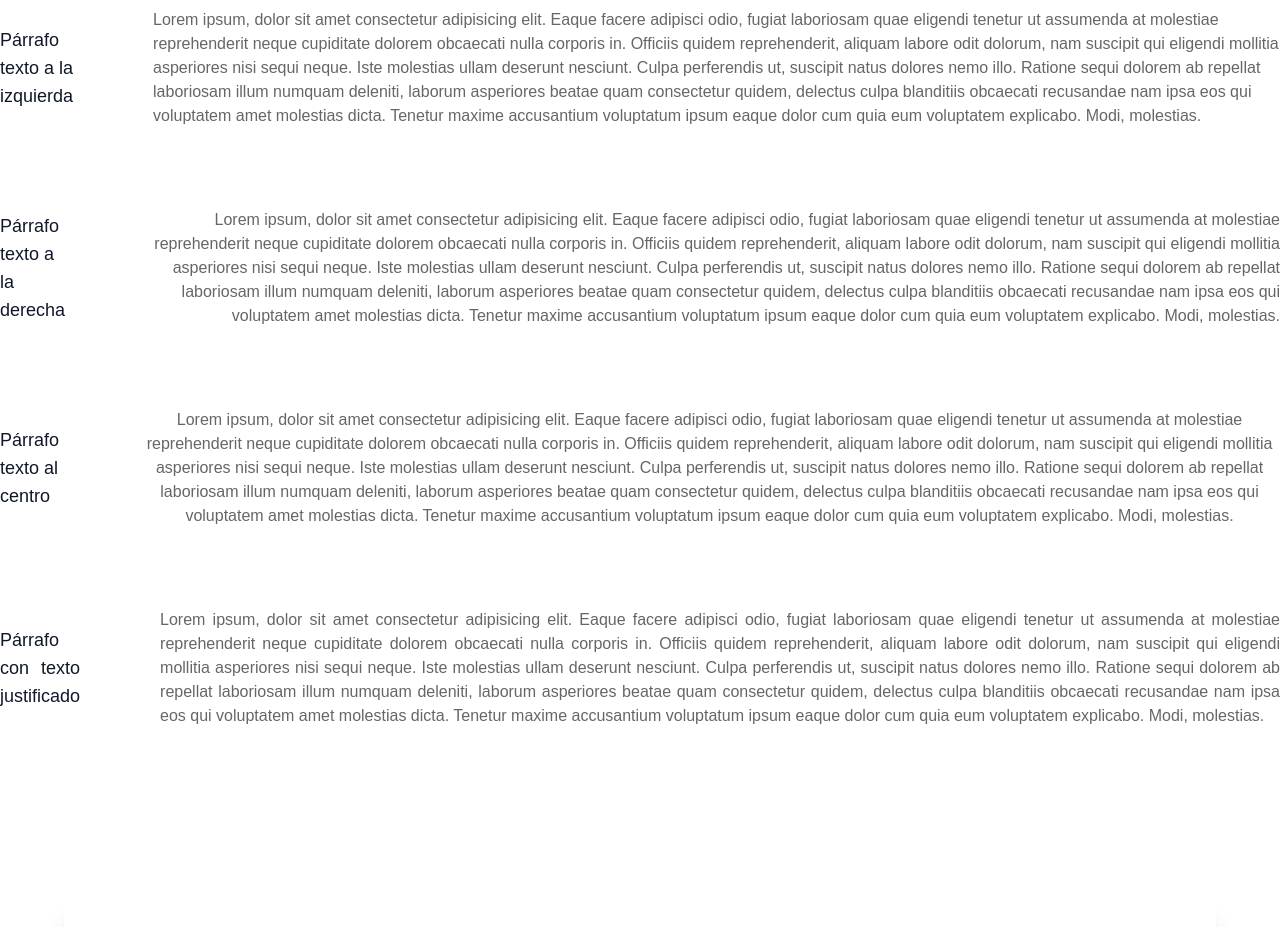
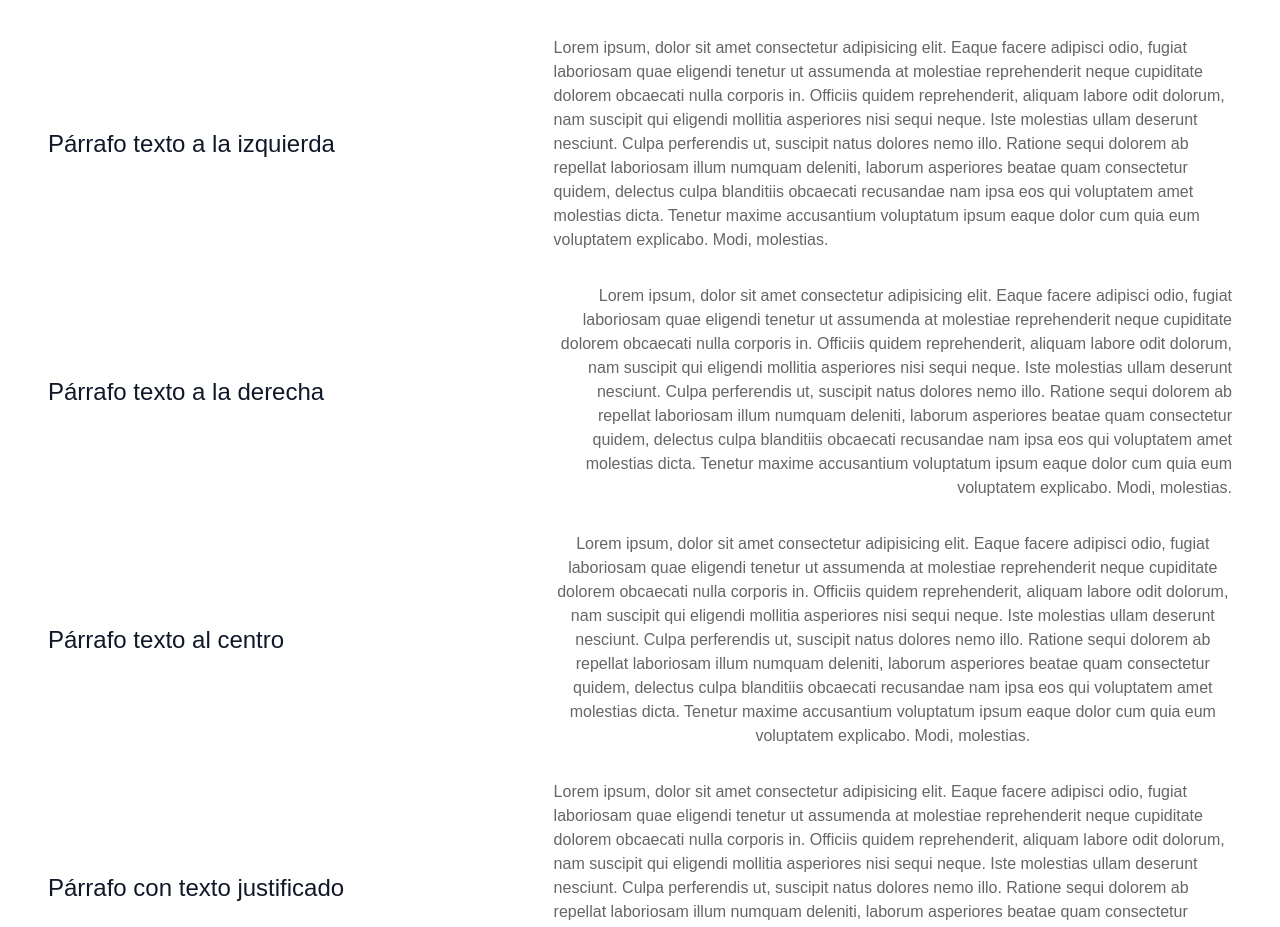
Before and after one commit to dspwebstudiomx/dashboard_next, a Next.js app: page /guia-estilos in a window 1280 px wide. Shown: the part 1040-1967 px from the top of the page. Built offline with nearby package versions, Linux system fonts and the light colour scheme.

Commit message:
UI: Refactorizar ParagraphDemo para utilizar el componente Card, mejorando la estructura y presentación de los párrafos

```diff
--- a/src/components/ParagraphDemo.jsx
+++ b/src/components/ParagraphDemo.jsx
@@ -1,17 +1,16 @@
+import Card from "./Cards/Card";
 import Paragraph from "./Paragraph/Paragraph";
-import H2 from "./Title/H2";
-import H6 from "./Title/H6";
+import H4 from "./Title/H4";
 
 // This component demonstrates the usage of Paragraph component with different alignments
 const ParagraphDemo = () => {
 	return (
-		<div
-			id="parrafos"
-			className="flex flex-col gap-12 w-full max-w-screen-xl items-center">
-			<H2>Párrafos</H2>
-			<div className="flex flex-col gap-20 w-full">
-				<div className="flex flex-col md:flex-row gap-8  md:gap-20 items-center justify-start">
-					<H6>Párrafo texto a la izquierda</H6>
+		<Card title="Demostración de Párrafos" titleSize="3xl">
+			<div className="grid grid-cols-5 gap-8  md:gap-20 items-center justify-start">
+				<div className="col-span-2">
+					<H4>Párrafo texto a la izquierda</H4>
+				</div>
+				<div className="col-span-3">
 					<Paragraph align="left">
 						Lorem ipsum, dolor sit amet consectetur adipisicing elit. Eaque
 						facere adipisci odio, fugiat laboriosam quae eligendi tenetur ut
@@ -27,8 +26,12 @@ const ParagraphDemo = () => {
 						quia eum voluptatem explicabo. Modi, molestias.
 					</Paragraph>
 				</div>
-				<div className="flex flex-col md:flex-row gap-8  md:gap-20 items-center justify-start">
-					<H6>Párrafo texto a la derecha</H6>
+			</div>
+			<div className="grid grid-cols-5 gap-8  md:gap-20 items-center justify-start">
+				<div className="col-span-2">
+					<H4>Párrafo texto a la derecha</H4>
+				</div>
+				<div className="col-span-3">
 					<Paragraph align="right">
 						Lorem ipsum, dolor sit amet consectetur adipisicing elit. Eaque
 						facere adipisci odio, fugiat laboriosam quae eligendi tenetur ut
@@ -44,8 +47,12 @@ const ParagraphDemo = () => {
 						quia eum voluptatem explicabo. Modi, molestias.
 					</Paragraph>
 				</div>
-				<div className="flex flex-col md:flex-row gap-8  md:gap-20 items-center justify-start">
-					<H6>Párrafo texto al centro</H6>
+			</div>
+			<div className="grid grid-cols-5 gap-8  md:gap-20 items-center justify-start">
+				<div className="col-span-2">
+					<H4>Párrafo texto al centro</H4>
+				</div>
+				<div className="col-span-3">
 					<Paragraph align="center">
 						Lorem ipsum, dolor sit amet consectetur adipisicing elit. Eaque
 						facere adipisci odio, fugiat laboriosam quae eligendi tenetur ut
@@ -61,8 +68,12 @@ const ParagraphDemo = () => {
 						quia eum voluptatem explicabo. Modi, molestias.
 					</Paragraph>
 				</div>
-				<div className="flex flex-col md:flex-row gap-8  md:gap-20 items-center justify-start text-justify">
-					<H6>Párrafo con texto justificado</H6>
+			</div>
+			<div className="grid grid-cols-5 gap-8  md:gap-20 items-center justify-start">
+				<div className="col-span-2">
+					<H4>Párrafo con texto justificado</H4>
+				</div>
+				<div className="col-span-3">
 					<Paragraph align="justify">
 						Lorem ipsum, dolor sit amet consectetur adipisicing elit. Eaque
 						facere adipisci odio, fugiat laboriosam quae eligendi tenetur ut
@@ -79,7 +90,7 @@ const ParagraphDemo = () => {
 					</Paragraph>
 				</div>
 			</div>
-		</div>
+		</Card>
 	);
 };
 
```
